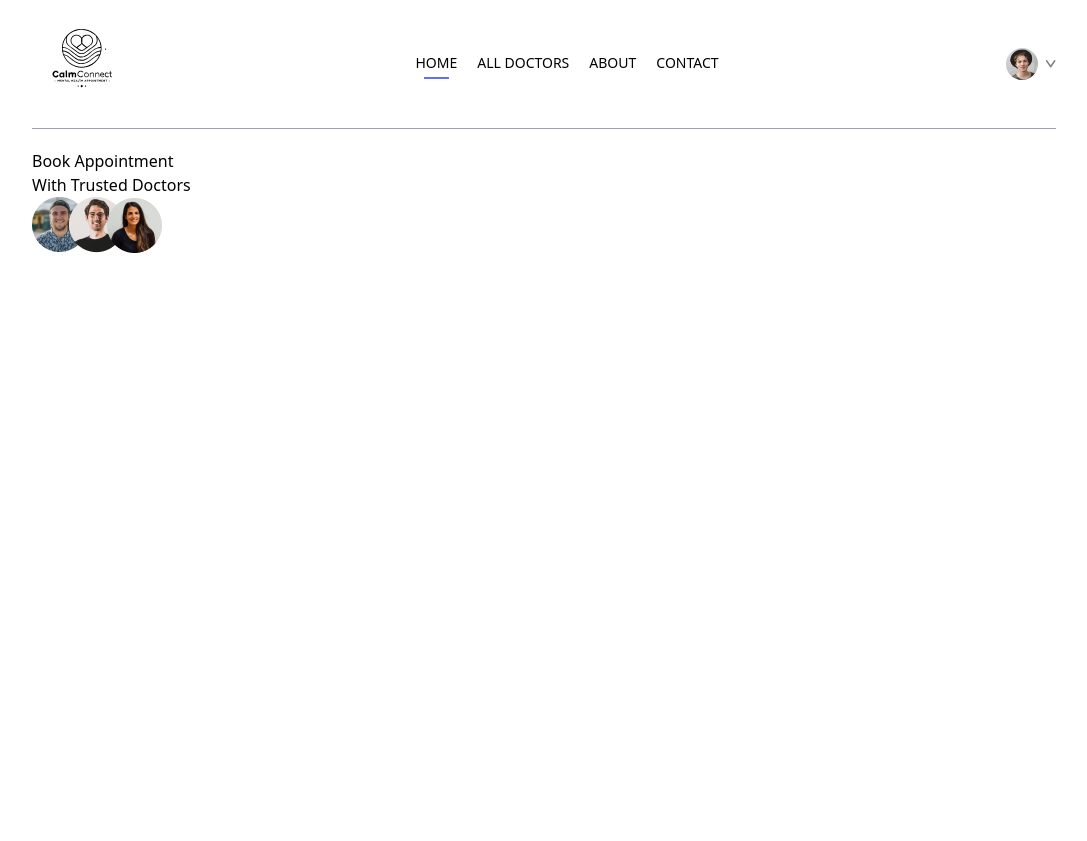
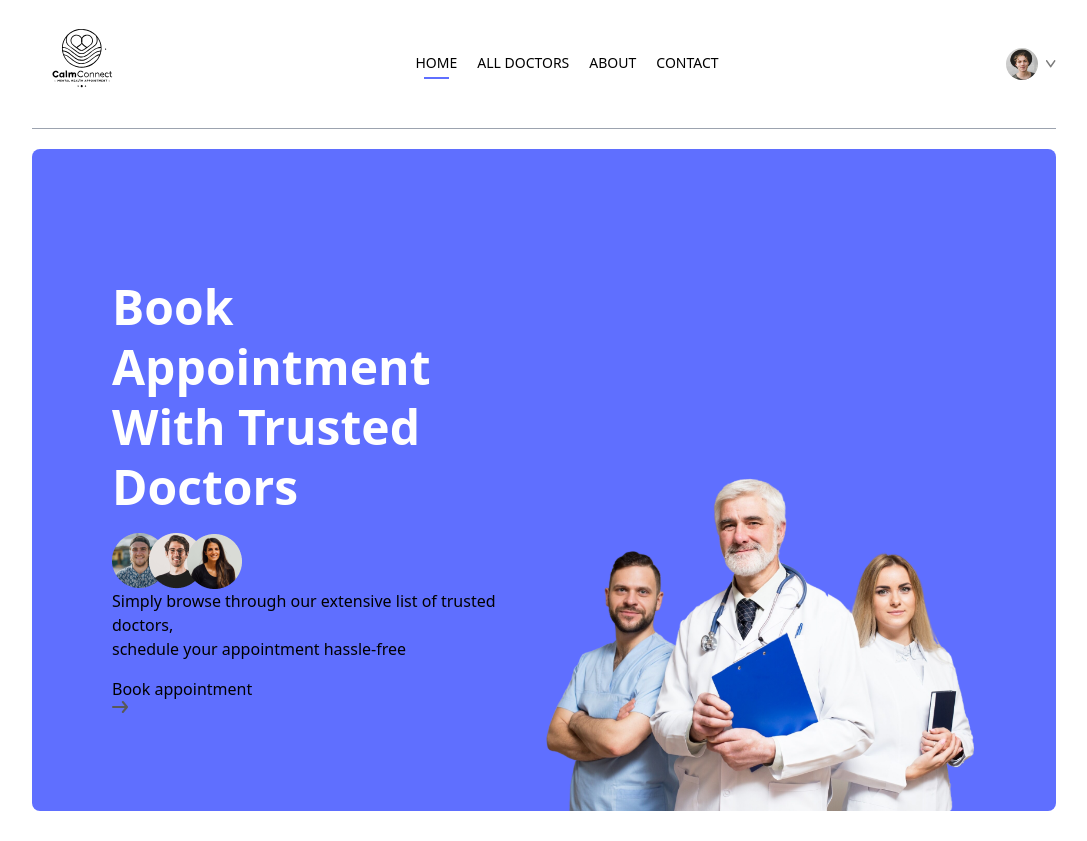
Before and after one commit to chandanpandey91/CalmConnect, a React (Vite) app in the folder frontend/: page / in a window 1280 px wide. Shown: the whole page, without its empty margins (96-1183 px from the left). Before the commit the page ends 800 px from the top, so only its background shows below. Built offline with nearby package versions, Linux system fonts and the light colour scheme.

Commit message:
home page updated

```diff
--- a/frontend/src/components/Header.jsx
+++ b/frontend/src/components/Header.jsx
@@ -3,18 +3,23 @@
 
 const Header = () => {
   return (
-    <div>
-        <div>
-            <p>
+    <div className="flex flex-col md:flex-row flex-wrap bg-primary rounded-lg px-6 md:px-10 lg:px-20">
+
+        <div className='md:w-1/2 flex flex-col items-start justify-center gap-4 py-10 m-auto md:py-[10vw] md:mb-[-30px]'>
+            <p className='text-3xl md:text-4xl lg:text-5xl text-white font-semibold leading-tight md:leading-tight lg:leading-tight'>
                 Book Appointment <br/> With Trusted Doctors
             </p>
             <div>
                 <img src={assets.group_profiles} alt=""/>
+                <p>Simply browse through our extensive list of trusted doctors,<br/> schedule your appointment hassle-free</p>
             </div>
+            <a href="">
+              Book appointment <img src={assets.arrow_icon} alt=""/>
+            </a>
         </div>
 
-        <div>
-
+        <div className='md:w-1/2 relative'>
+        <img className='w-full md:absolute bottom-0 h-auto rounded-lg' src={assets.header_img} alt=""/>
         </div>
     </div>
   )
```
